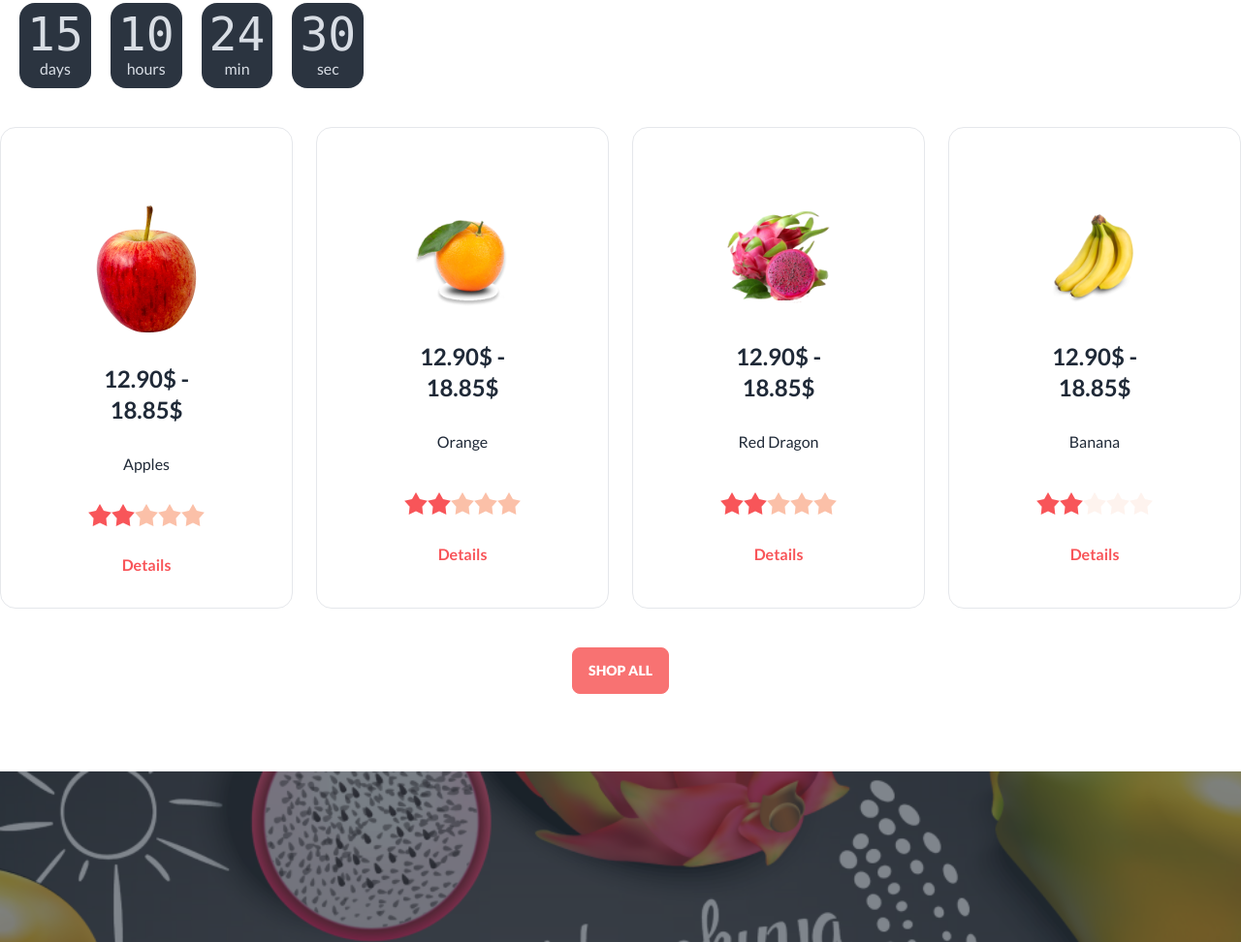
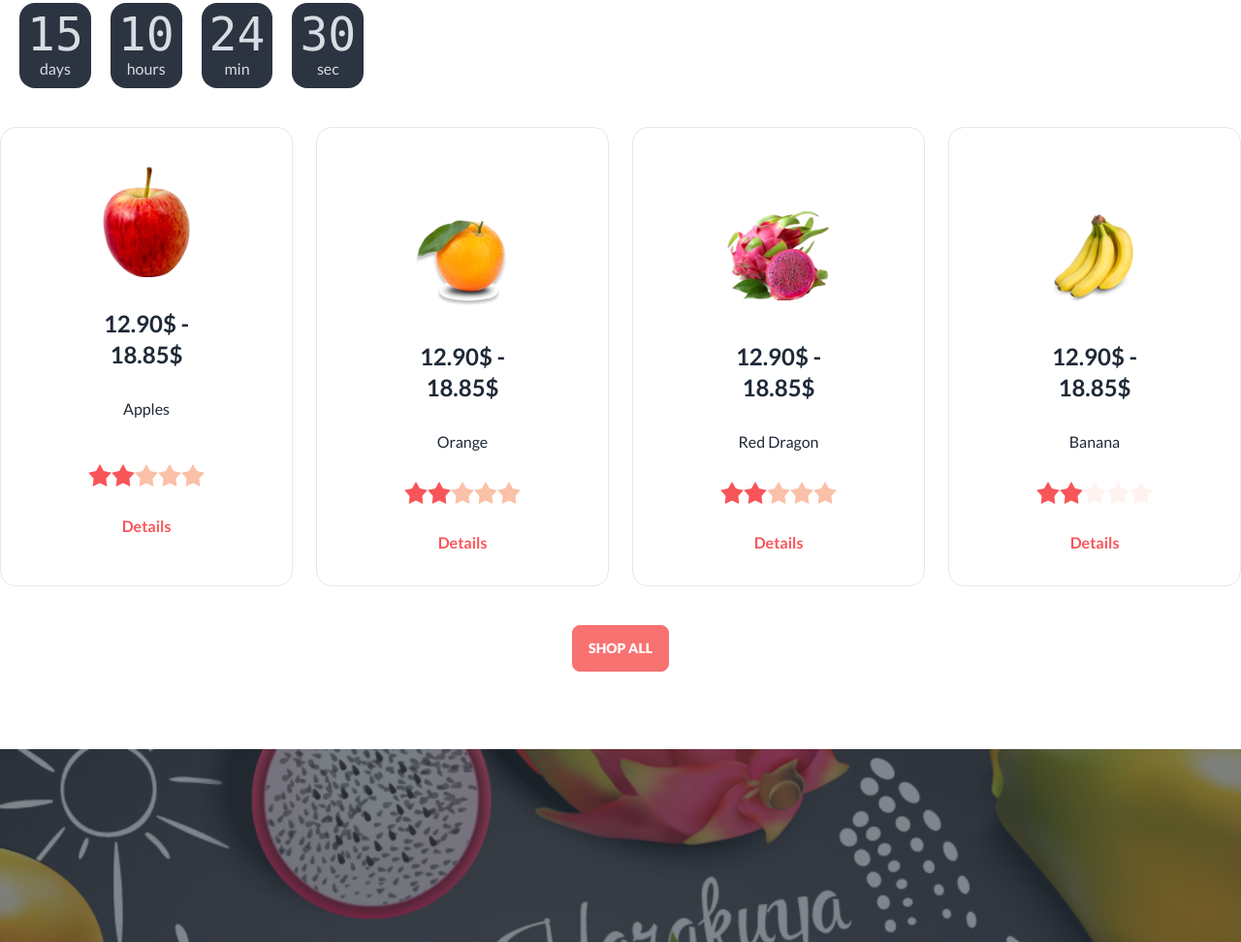
Before and after one commit to Riftekhar/Fruit-Burst-Website, a plain HTML site: page index.html in a window 1280 px wide. Shown: the part 1141-2113 px from the top of the page at 97% size. Drawn offline with nearby package versions, Linux system fonts and the light colour scheme.

```diff
--- a/index.html
+++ b/index.html
@@ -145,9 +145,10 @@
             </div>
             <div class="grid gap-6 grid-cols-1 md:grid-cols-2 lg:grid-cols-4 mt-10">
                 <div class="card bg-base-100 pt-10 px-14 border border-gray-200">
-                    <figure class="px-10 pt-10">
-                        <img src="/images/fruit6.png" alt="" class="rounded-xl" />
-                    </figure>
+                    <div class="px-12">
+                        <img class="w-full" src="/images/fruit6.png" alt="" />
+                    </div>
+
                     <div class="card-body items-center space-y-5 text-center">
                         <h2 class="card-title text-2xl font-bold">12.90$ - 18.85$</h2>
                         <p class="font-medium">Apples</p>
```
